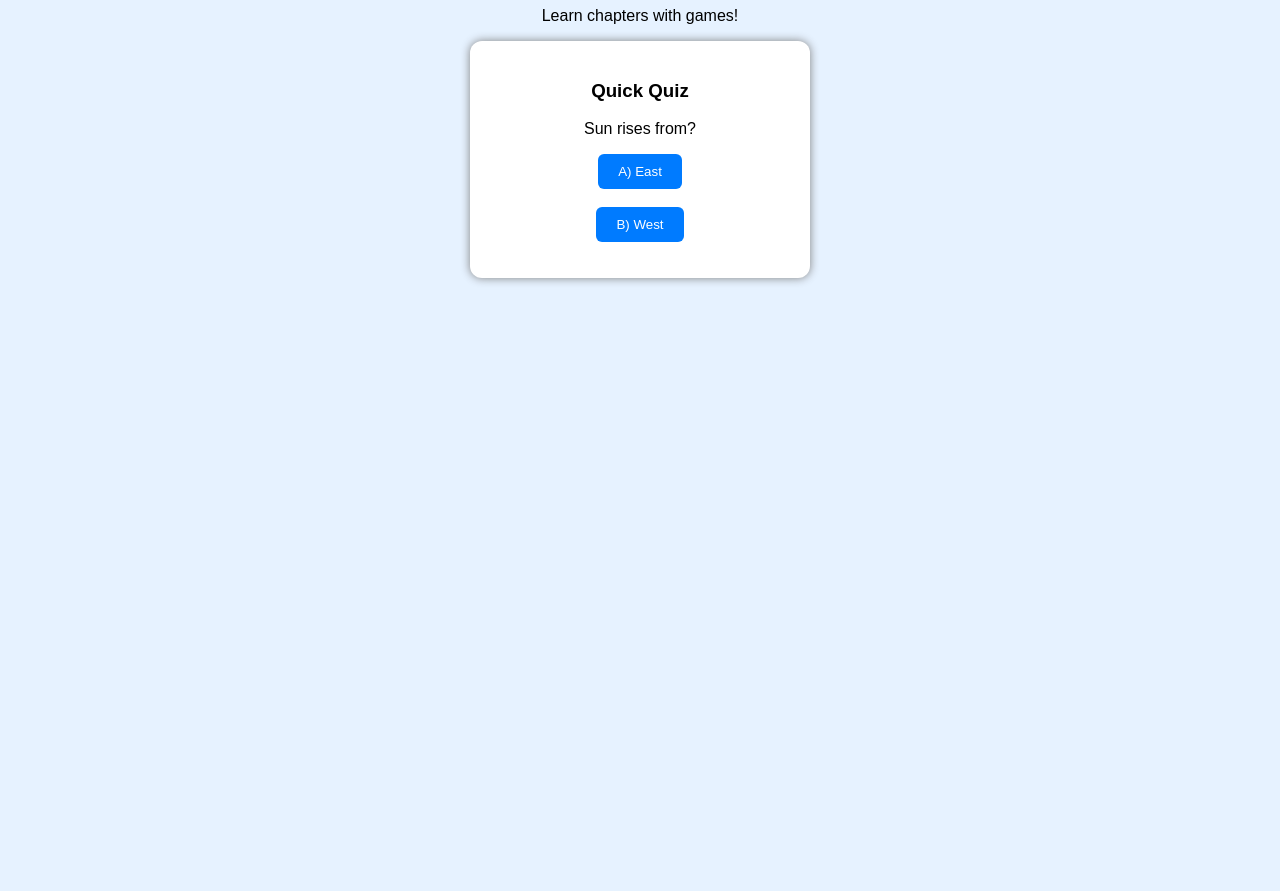
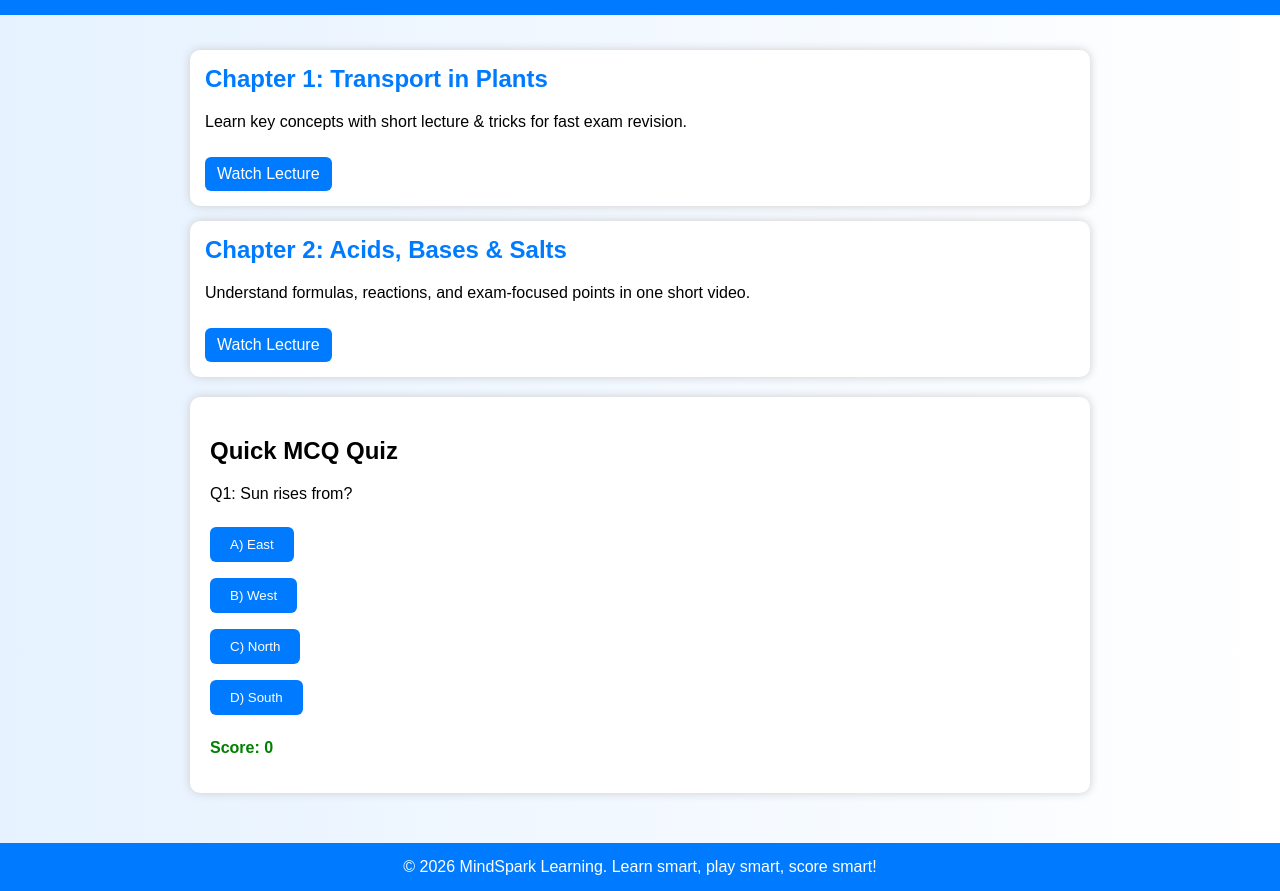
Before and after one commit to Awrishrana14/MindSpark-Learning, a plain HTML site: page index.html in a window 1280 px wide. Shown: the part 112-1003 px from the top of the page. Before the commit the page ends 800 px from the top, so only its background shows below. Drawn offline with Linux system fonts and the light colour scheme.

Commit message:
Update index.html

```diff
--- a/index.html
+++ b/index.html
@@ -1,55 +1,164 @@
 <!DOCTYPE html>
-<html>
+<html lang="en">
 <head>
-  <title>Fun Test Learning</title>
+<meta charset="UTF-8">
+<meta name="viewport" content="width=device-width, initial-scale=1.0">
+<title>MindSpark Learning</title>
 <style>
   body {
-      font-family: Arial;
-      background: #e6f2ff;
+    font-family: Arial, sans-serif;
+    background: linear-gradient(to right, #e6f2ff, #ffffff);
+    margin: 0;
+    padding: 0;
+  }
+
+  header {
+    background-color: #007bff;
+    color: white;
+    padding: 20px;
     text-align: center;
-      padding: 30px;
   }
-    .box {
+
+  h1 {
+    margin: 0;
+  }
+
+  .container {
+    padding: 20px;
+    max-width: 900px;
+    margin: auto;
+  }
+
+  .chapter {
+    background: white;
+    margin: 15px 0;
+    padding: 15px;
+    border-radius: 10px;
+    box-shadow: 0 0 10px #ccc;
+  }
+
+  .chapter h2 {
+    margin-top: 0;
+    color: #007bff;
+  }
+
+  .chapter a {
+    display: inline-block;
+    margin-top: 10px;
+    padding: 8px 12px;
+    background: #007bff;
+    color: white;
+    border-radius: 6px;
+    text-decoration: none;
+  }
+
+  .chapter a:hover {
+    background: #0056b3;
+  }
+
+  .quiz-box {
     background: white;
     padding: 20px;
-      border-radius: 12px;
-      width: 300px;
-      margin: auto;
-      box-shadow: 0 0 10px gray;
+    border-radius: 10px;
+    box-shadow: 0 0 10px #ccc;
+    margin-top: 20px;
   }
-    button {
+
+  .quiz-box button {
     padding: 10px 20px;
-      background: #007bff;
-      color: white;
+    margin: 8px 0;
     border: none;
     border-radius: 6px;
     cursor: pointer;
+    background: #007bff;
+    color: white;
+  }
+
+  .quiz-box button:hover {
+    background: #0056b3;
+  }
+
+  #result {
+    margin-top: 15px;
+    font-weight: bold;
+  }
+
+  .score {
+    margin-top: 10px;
+    color: green;
+    font-weight: bold;
+  }
+
+  footer {
+    text-align: center;
+    padding: 15px;
+    background: #007bff;
+    color: white;
+    margin-top: 30px;
+  }
+
+  @media(max-width:600px) {
+    .container {
+      padding: 10px;
+    }
   }
 </style>
 </head>
-
 <body>
 
-<h1>🎮 Fun Test Learning</h1>
-<p>Learn chapters with games!</p>
+<header>
+  <h1>MindSpark Learning</h1>
+  <p>Learn chapters with fun, games & one-shot lectures!</p>
+</header>
 
-<div class="box">
-  <h3>Quick Quiz</h3>
-  <p>Sun rises from?</p>
+<div class="container">
 
-  <button onclick="check('A')">A) East</button><br><br>
-  <button onclick="check('B')">B) West</button>
-
-  <p id="result"></p>
+  <!-- Chapters Section -->
+  <div class="chapter">
+    <h2>Chapter 1: Transport in Plants</h2>
+    <p>Learn key concepts with short lecture & tricks for fast exam revision.</p>
+    <a href="#">Watch Lecture</a>
   </div>
 
+  <div class="chapter">
+    <h2>Chapter 2: Acids, Bases & Salts</h2>
+    <p>Understand formulas, reactions, and exam-focused points in one short video.</p>
+    <a href="#">Watch Lecture</a>
+  </div>
+
+  <!-- Quiz Section -->
+  <div class="quiz-box">
+    <h2>Quick MCQ Quiz</h2>
+    <p id="question">Q1: Sun rises from?</p>
+    <button onclick="checkAnswer('A')">A) East</button><br>
+    <button onclick="checkAnswer('B')">B) West</button><br>
+    <button onclick="checkAnswer('C')">C) North</button><br>
+    <button onclick="checkAnswer('D')">D) South</button>
+    <p id="result"></p>
+    <p class="score">Score: <span id="score">0</span></p>
+  </div>
+
+</div>
+
+<footer>
+  &copy; 2026 MindSpark Learning. Learn smart, play smart, score smart!
+</footer>
+
 <script>
-function check(ans) {
-  if(ans === 'A') {
-    document.getElementById("result").innerHTML = "✅ Correct!";
+let score = 0;
+
+function checkAnswer(answer) {
+  const correct = 'A'; // Correct answer
+  const result = document.getElementById('result');
+  const scoreEl = document.getElementById('score');
+
+  if(answer === correct) {
+    result.innerHTML = '✅ Correct!';
+    score += 1;
   } else {
-    document.getElementById("result").innerHTML = "❌ Wrong!";
+    result.innerHTML = '❌ Wrong! Correct answer: East';
   }
+  scoreEl.innerHTML = score;
 }
 </script>
 
```
Lines whose indentation alone changed are shown as unchanged.
